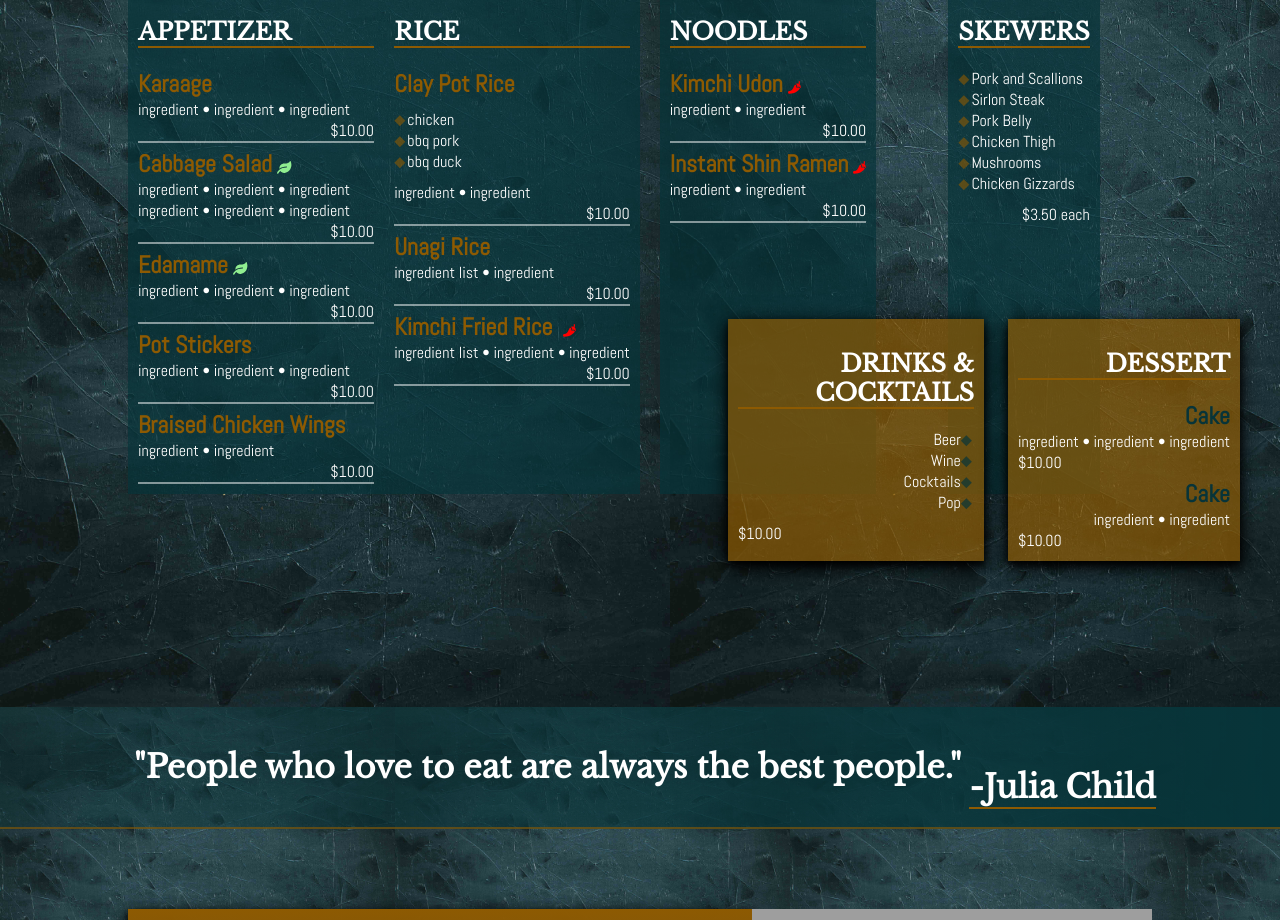
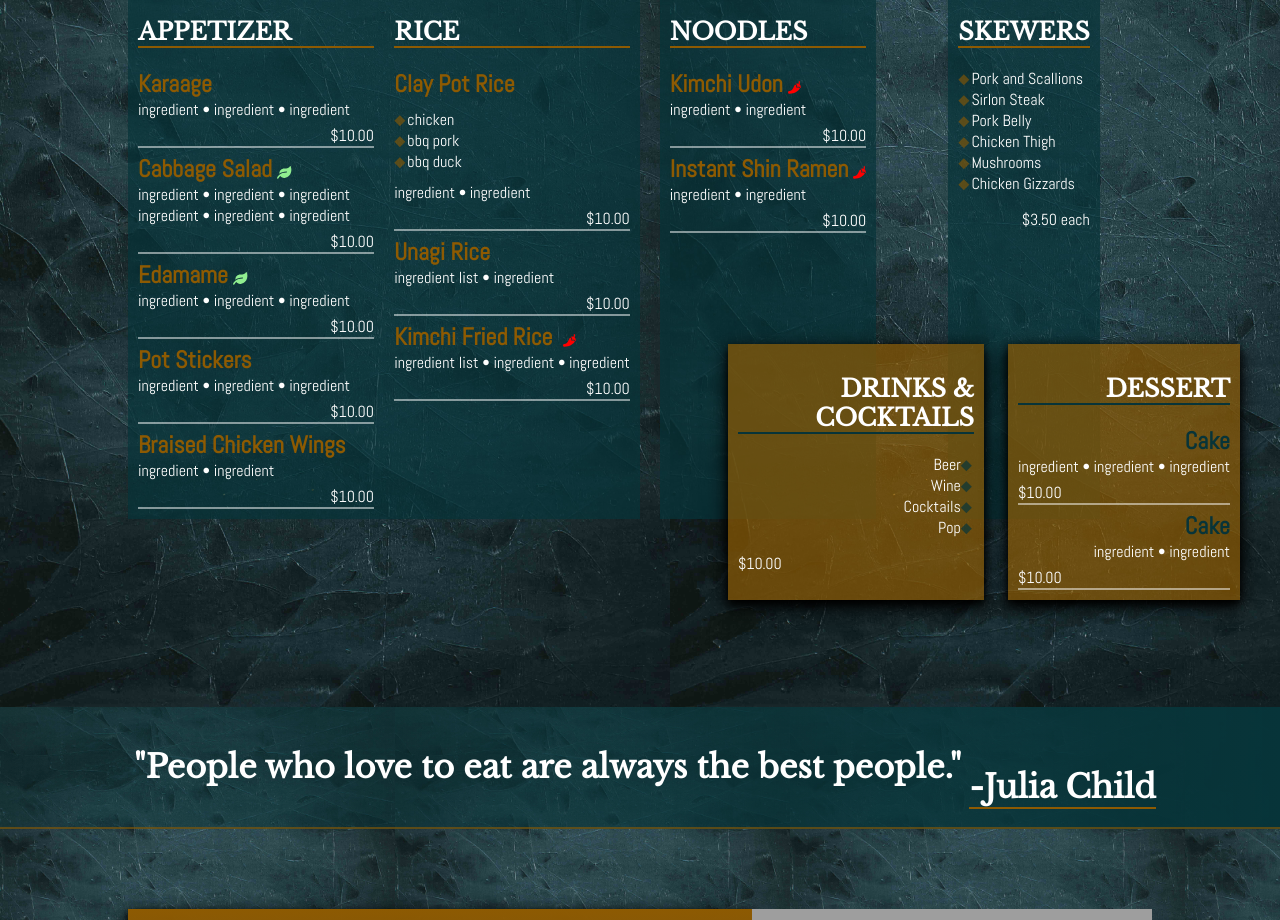
Before and after one commit to jordancmchan/restaurant-project, a React (Create React App) app: page / in a window 1280 px wide. Shown: the part 1140-2060 px from the top of the page. Built offline with nearby package versions, Linux system fonts and the light colour scheme; grey boxes are pictures that could not be loaded.

Commit message:
latest update

```diff
--- a/src/Home.js
+++ b/src/Home.js
@@ -14,7 +14,7 @@ const Home = () => {
                                    <img src={titleImage} alt=""/>
                               </div>
                               <div className="mainTitle">
-                                   <h1>the Hungry Hippo<FontAwesomeIcon icon={faHippo}/></h1>
+                                   <h1>the Hungry Hippo <FontAwesomeIcon icon={faHippo}/></h1>
                                    <p>Welcome to Hungry Hippo! Inspired by eating good and all the restaurants in Toronto</p>
                                    <p>Lorem ipsum dolor sit amet consectetur, adipisicing elit. Porro omnis iusto nobis consequuntur repellendus perspiciatis expedita aliquid delectus velit excepturi rem error quam esse ipsum sapiente, aspernatur eaque atque unde veniam placeat modi. Odit adipisci voluptatum reprehenderit architecto quidem dolore doloribus laborum. Itaque, quidem culpa recusandae in consequatur quasi provident magni eius reprehenderit labore corporis et deserunt, sunt amet eaque!</p>
                                    <FontAwesomeIcon icon={faSortDown} className="downArrow"/>
--- a/src/style/App.scss
+++ b/src/style/App.scss
@@ -191,6 +191,9 @@
       height: 60vh;
       padding: 5vh 0;
 
+      .price{
+        padding-top: 5px;
+      }
       .appetizerSection,
       .riceSection,
       .noodleSection,
@@ -264,8 +267,16 @@
           text-align: left;
         }
 
+        h1{
+          border-bottom: 2px solid $richBlack;
+        }
         h2 {
           color: $richBlack;
+        }
+
+        .dessert{
+          border-bottom: 2px solid rgb(#ffff, 0.5);
+
         }
       }
 
```
